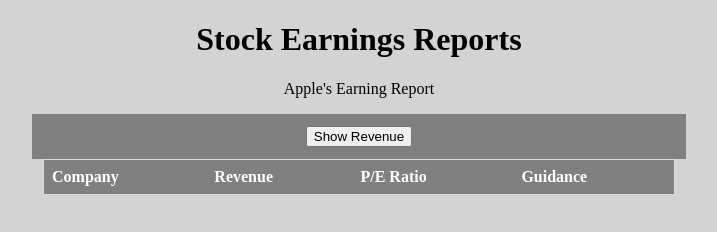
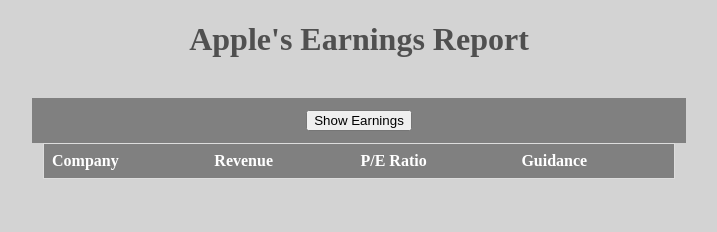
Before and after one commit to sezasada/HTML-CSS-Review-, a plain HTML site: page index.html in a window 1280 px wide. Shown: the whole page, without its empty margins (281-998 px from the left). Drawn offline with Linux system fonts and the light colour scheme.

Commit message:
css
updates

```diff
--- a/index.html
+++ b/index.html
@@ -9,12 +9,12 @@
     </head>
     <body>
         <header>
-            <h1>Stock Earnings Reports</h1>
+            <h1>Apple's Earnings Report</h1>
         </header>
         <main>
-            <p>Apple's Earning Report</p>
+            <br>
             <div id="button-div">
-            <button id="button">Show Revenue</button>
+            <button id="button">Show Earnings</button>
             </div>
             <table id="revenue-table">
               <tr>
--- a/style.css
+++ b/style.css
@@ -4,6 +4,7 @@
 }
 header {
     text-align: center;
+    color: #505050;
 }
 
 #button-div {
@@ -17,7 +18,6 @@
     border: none;
     cursor: pointer;
 }
-
 
 p {
     text-align: center;
@@ -40,7 +40,7 @@
 td {
     text-align: center;
     padding: 8px;
-    border: 1px solid #ddd;
+    border: 3px solid #C0C0C0;
     vertical-align: middle;
 }
 
```
